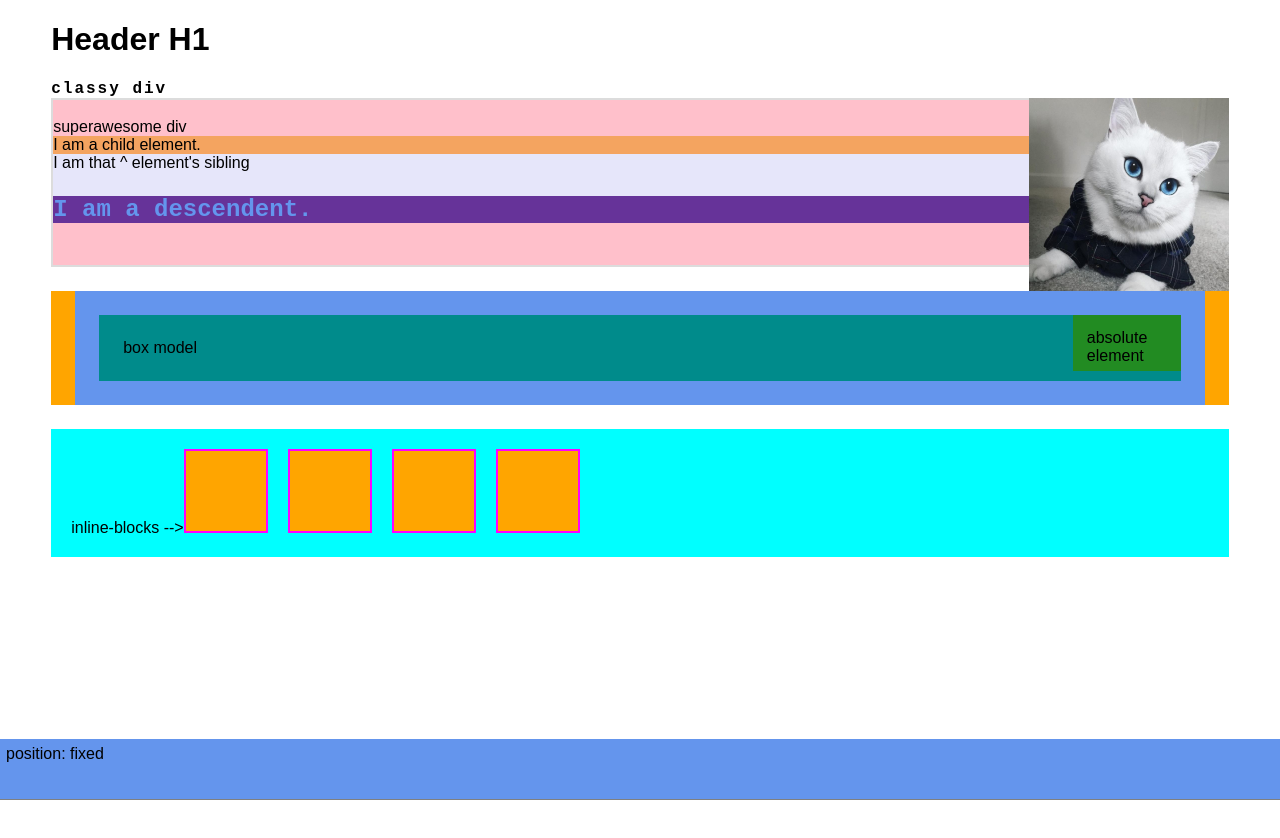
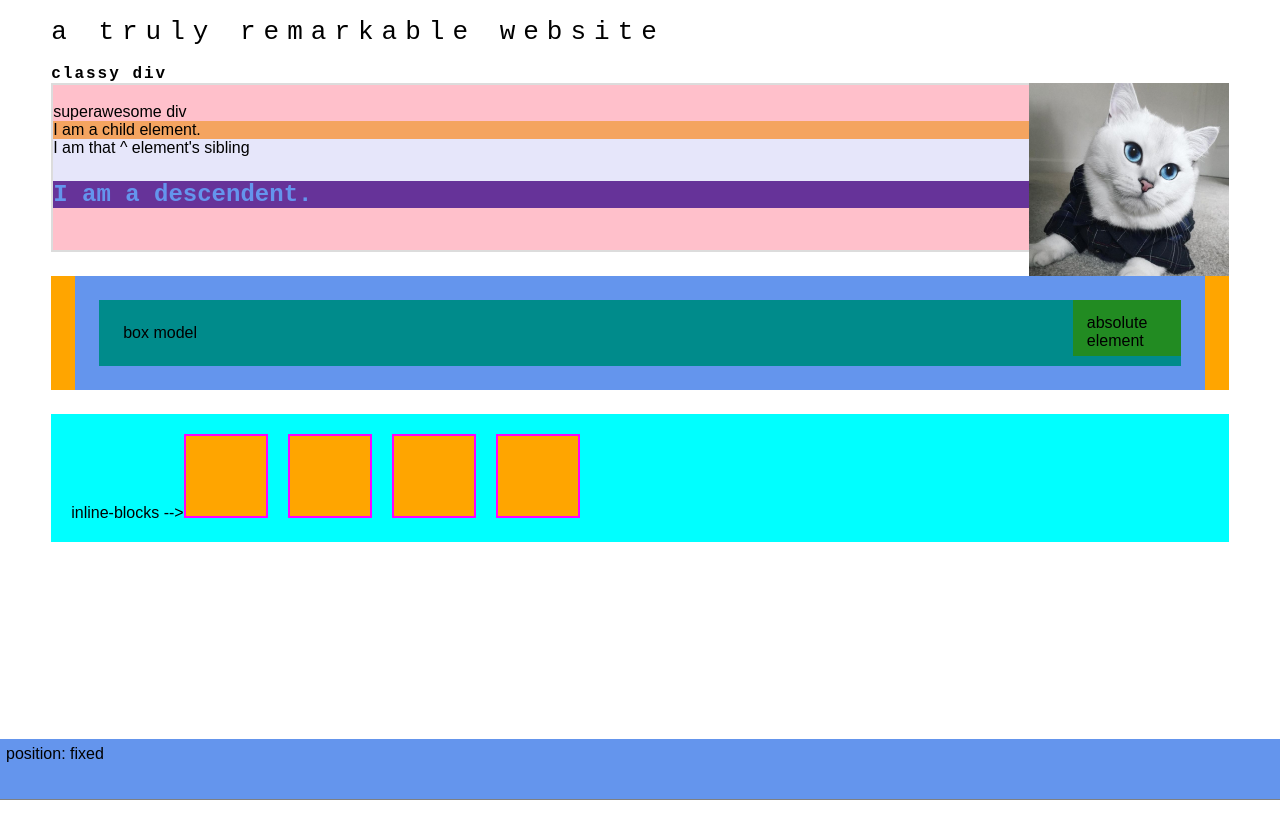
Before and after one commit to nathan-08/competency-app, a React (Create React App) app in the folder competency-app/: page / in a window 1280 px wide. Shown: the top 838 px of the page. Built offline with nearby package versions, Linux system fonts and the light colour scheme.

Commit message:
more styles

```diff
--- a/competency-app/src/App.css
+++ b/competency-app/src/App.css
@@ -50,6 +50,7 @@
   height: 28px;
   background-color: forestgreen;
   padding: 14px;
+
 }
 #invisible-div{
   margin-top: 24px;
--- a/competency-app/src/App.js
+++ b/competency-app/src/App.js
@@ -8,7 +8,7 @@ class App extends Component {
     return (
       <div className="App">
         <div id="fixed-element">position: fixed</div>
-        <h1>Header H1</h1>
+        <h1 style={{letterSpacing:"8px", fontFamily:"monospace", fontWeight:"1"}}>a truly remarkable website</h1>
         <div className= "classy-div">classy div</div>
         <img id="catjpg" src={catjpg} height="200px" width="200px" alt="floating cat"/>
         <div id="superawesome-div">superawesome div
```
